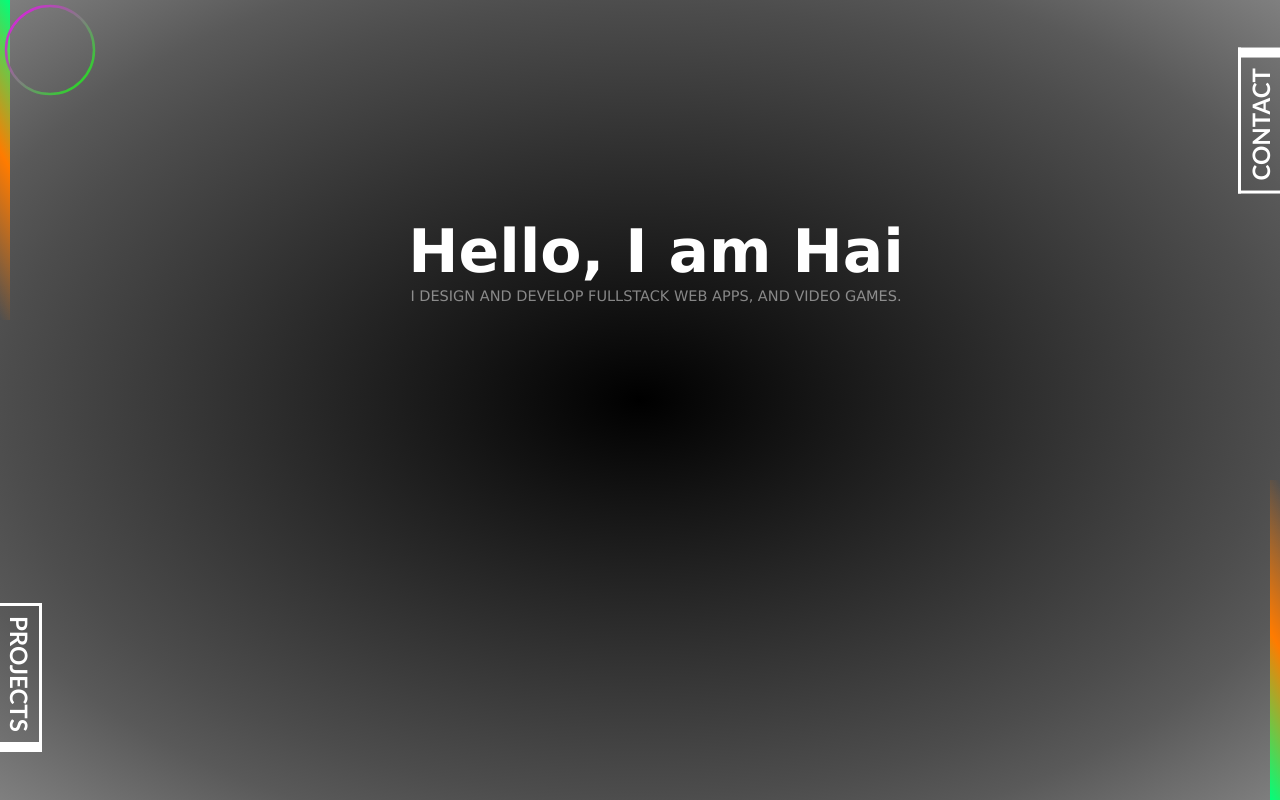
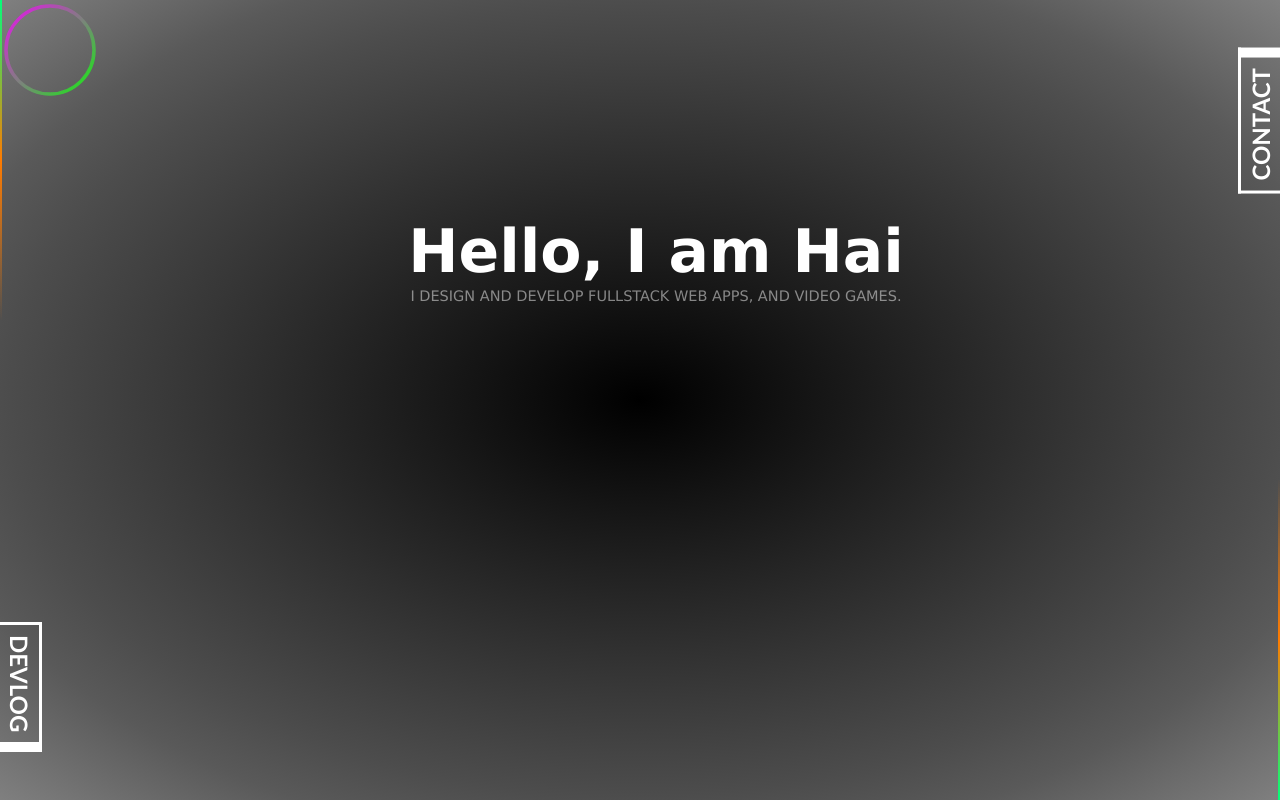
Before and after one commit to haivu2001/portfolio, a plain HTML site: page index.html in a window 1280 px wide. Drawn offline with Linux system fonts and the light colour scheme.

Commit message:
remove projects. add devlog

```diff
--- a/global.css
+++ b/global.css
@@ -64,7 +64,7 @@ body {
 }
 
 .light-bar {
-    width: 10px;
+    width: 2px;
     height: 40vh;
     /*background: linear-gradient(60deg, hsla(0, 100%, 80%, 0.3), hsl(180, 100%, 50%), hsl(90, 100%, 50%));*/
     display: inline-block;
--- a/index.html
+++ b/index.html
@@ -12,18 +12,19 @@
         <h1 id="hello-text"></h1>
         <small id="hello-text-desc">I DESIGN AND DEVELOP FULLSTACK WEB APPS, AND VIDEO GAMES.</small>
     </main>
-    <div id="left-bar">
-        PROJECTS
-        <div class="projects">
-            <div>
-                <h3>meow-charts</h3>
-                An easy to use charting library for Svelte applications.
-            </div>
-            <div>
-                <h3>cactus-spinner</h3>
-                A library of loading spinners made with Svelte.
-            </div>
-        </div>
+    <div id="left-bar" onclick="document.location.href='http://haivu2001.github.io'">
+        <!--        PROJECTS-->
+        <!--        <div class="projects">-->
+        <!--            <div>-->
+        <!--                <h3>meow-charts</h3>-->
+        <!--                An easy to use charting library for Svelte applications.-->
+        <!--            </div>-->
+        <!--            <div>-->
+        <!--                <h3>cactus-spinner</h3>-->
+        <!--                A library of loading spinners made with Svelte.-->
+        <!--            </div>-->
+        <!--        </div>-->
+        DEVLOG
     </div>
     <div id="right-bar">
         CONTACT
--- a/main.js
+++ b/main.js
@@ -38,7 +38,7 @@ function render() {
     let grad = context.createLinearGradient(0, 0, 100, 100)
     grad.addColorStop(0, `hsl(${hue},100%,50%)`)
     grad.addColorStop(1, `hsl(${hue + 180},100%,50%)`)
-    context.lineWidth = 2.5
+    context.lineWidth = 3.5
     context.beginPath()
     let radius = Math.min(diff, 40)
     radius = Math.max(radius, 5)
```
